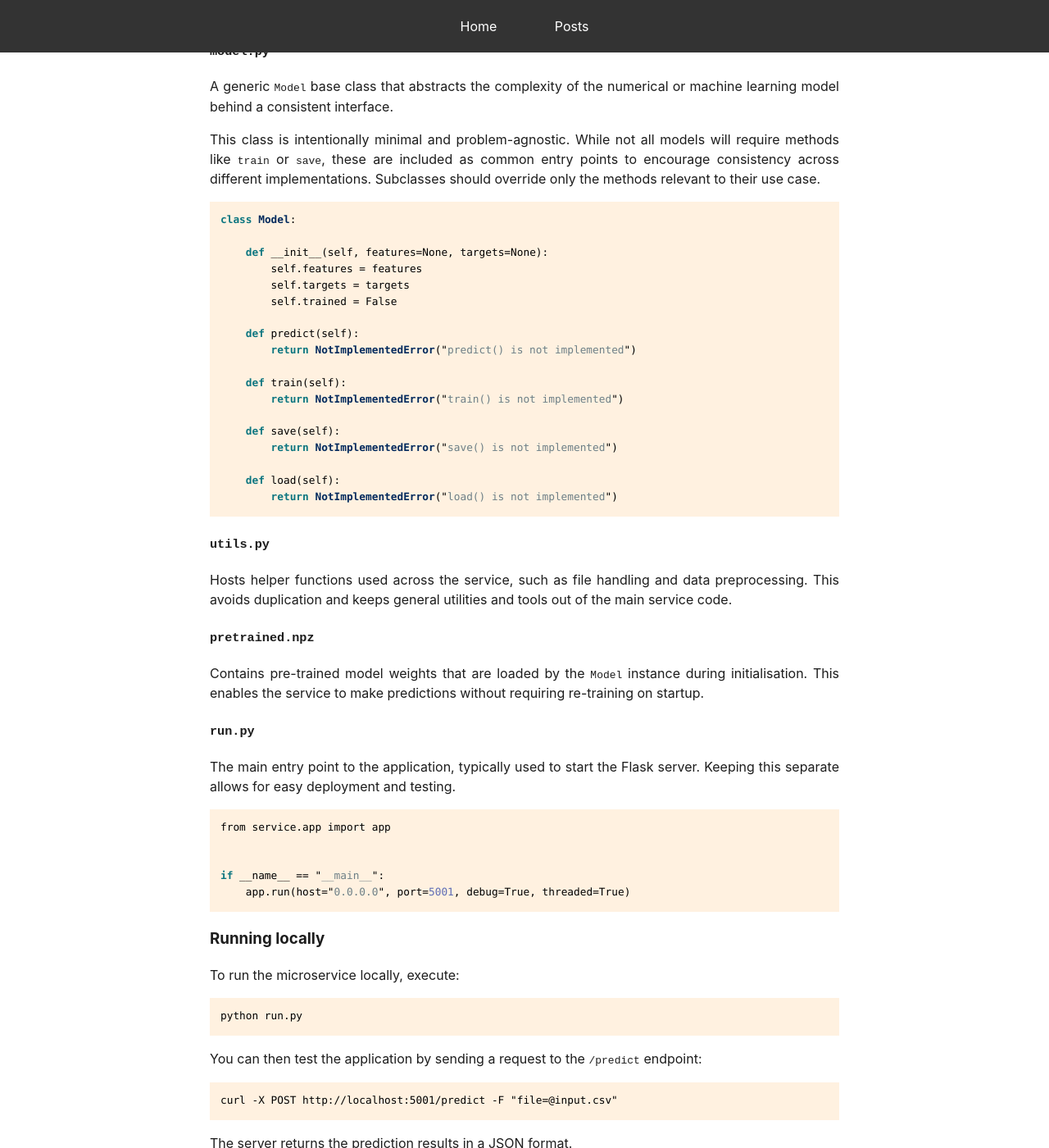
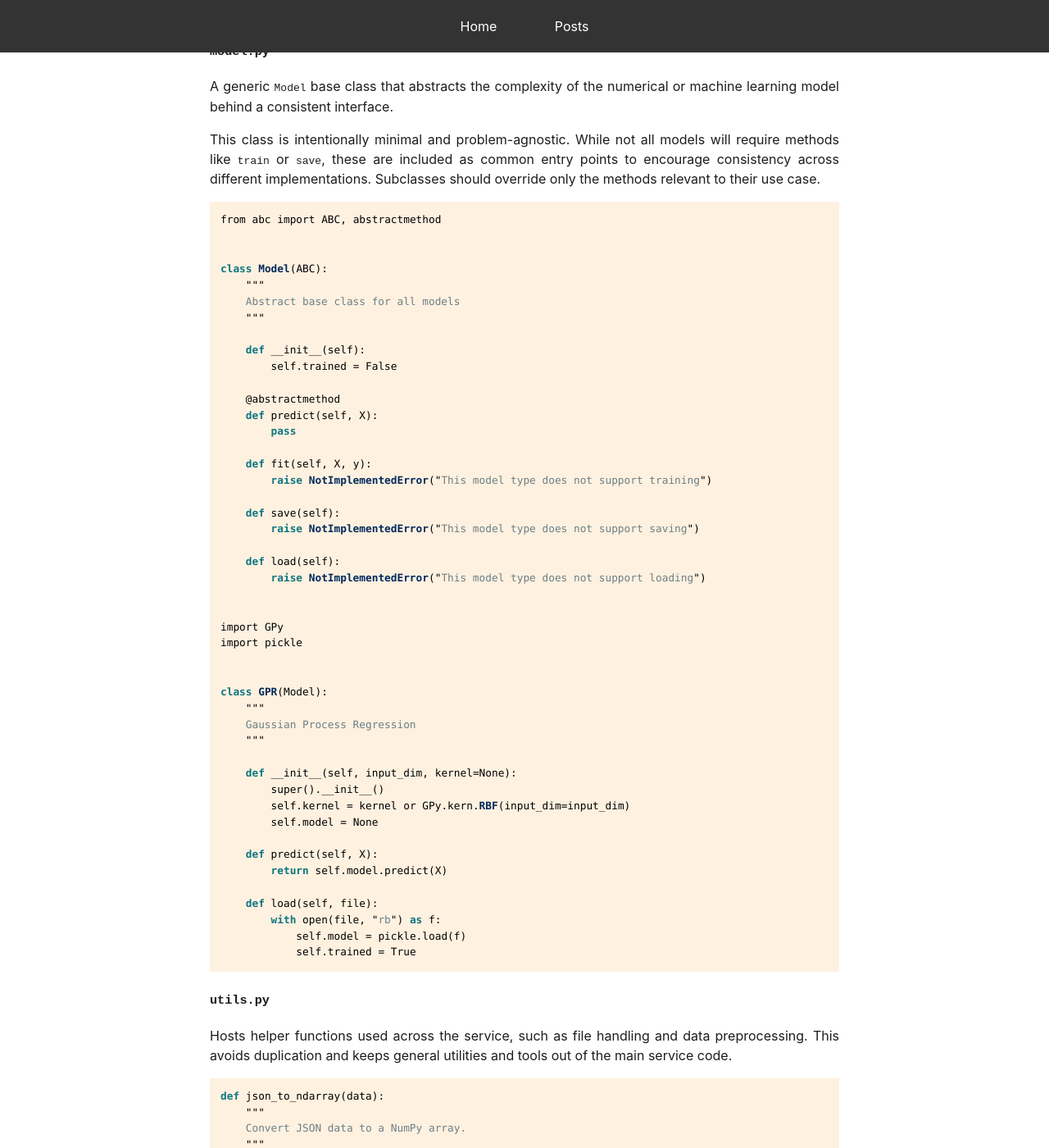
Before and after one commit to mark-hobbs/mark-hobbs.github.io, a Jekyll site: the page built from _posts/2025-04-15-model-deployment.md, in a window 1280 px wide and 1400 px high, scrolled down 2361 px. Shown: the whole window at 82% size. Built offline with Jekyll 4.4.1, drawn with Linux system fonts in a browser that asks for light colours; formulas are drawn with MathJax 3; some of the changed text lies outside the part shown.

Commit message:
General updates

````diff
--- a/_posts/2025-04-15-model-deployment.md
+++ b/_posts/2025-04-15-model-deployment.md
@@ -96,29 +96,67 @@ A generic `Model` base class that abstracts the complexity of the numerical or m
 This class is intentionally minimal and problem-agnostic. While not all models will require methods like `train` or `save`, these are included as common entry points to encourage consistency across different implementations. Subclasses should override only the methods relevant to their use case.
 
 ```python
-class Model:
+from abc import ABC, abstractmethod
 
-    def __init__(self, features=None, targets=None):
-        self.features = features
-        self.targets = targets
+
+class Model(ABC):
+    """
+    Abstract base class for all models
+    """
+
+    def __init__(self):
         self.trained = False
 
-    def predict(self):
-        return NotImplementedError("predict() is not implemented")
+    @abstractmethod
+    def predict(self, X):
+        pass
 
-    def train(self):
-        return NotImplementedError("train() is not implemented")
+    def fit(self, X, y):
+        raise NotImplementedError("This model type does not support training")
 
     def save(self):
-        return NotImplementedError("save() is not implemented")
+        raise NotImplementedError("This model type does not support saving")
 
     def load(self):
-        return NotImplementedError("load() is not implemented")
+        raise NotImplementedError("This model type does not support loading")
+
+
+import GPy
+import pickle
+
+
+class GPR(Model):
+    """
+    Gaussian Process Regression
+    """
+
+    def __init__(self, input_dim, kernel=None):
+        super().__init__()
+        self.kernel = kernel or GPy.kern.RBF(input_dim=input_dim)
+        self.model = None
+
+    def predict(self, X):
+        return self.model.predict(X)
+
+    def load(self, file):
+        with open(file, "rb") as f:
+            self.model = pickle.load(f)
+            self.trained = True
 ```
 
 ### `utils.py`
 
 Hosts helper functions used across the service, such as file handling and data preprocessing. This avoids duplication and keeps general utilities and tools out of the main service code.
+
+```python
+def json_to_ndarray(data):
+    """
+    Convert JSON data to a NumPy array.
+    """
+    import numpy as np
+
+    return np.array([[data["x1"], data["x2"], data["x3"], data["x4"]]])
+```
 
 ### `pretrained.npz`
 
````
